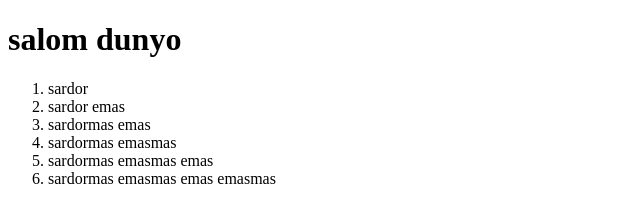
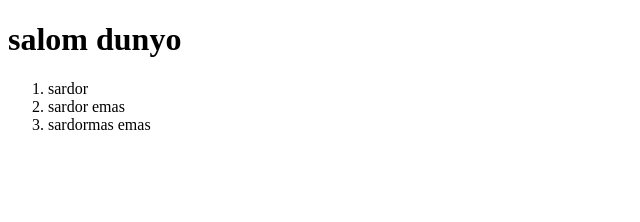
Before and after one commit to human-codes/first-repo-ever, a plain HTML site: page index.html in a window 1280 px wide. Shown: the whole page, without its empty margins (0-640 px from the left). Drawn offline with Linux system fonts and the light colour scheme.

Commit message:
I removed some thing

```diff
--- a/index.html
+++ b/index.html
@@ -11,9 +11,7 @@
         <li>sardor</li>
         <li>sardor emas</li>
         <li>sardormas emas</li>
-        <li>sardormas emasmas</li>
-        <li>sardormas emasmas emas</li>
-        <li>sardormas emasmas emas emasmas</li>
+
 
     </ol>
 </body>
```
Also changed, not shown: text.txt.
